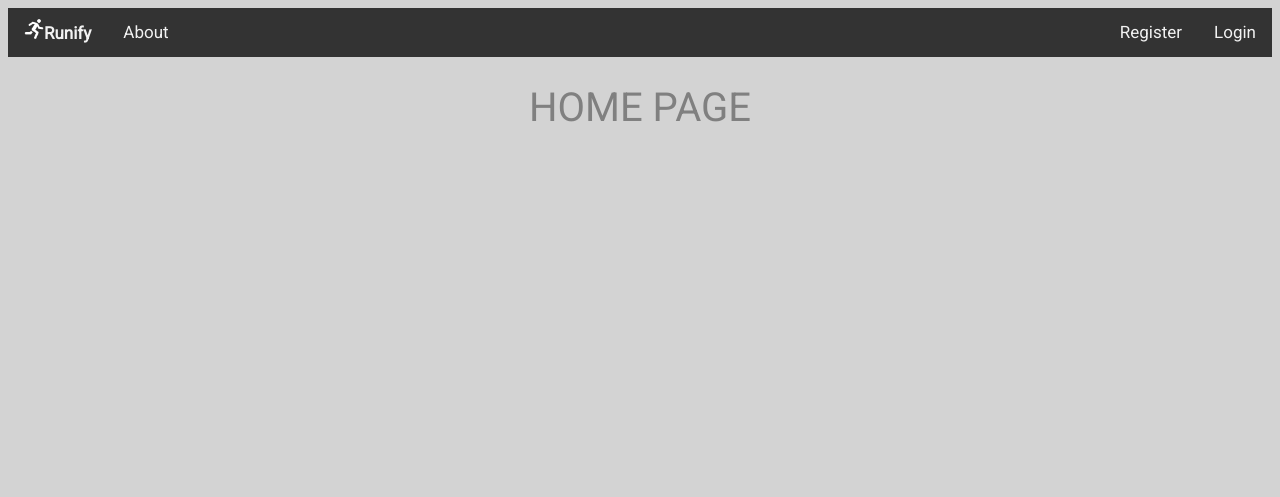
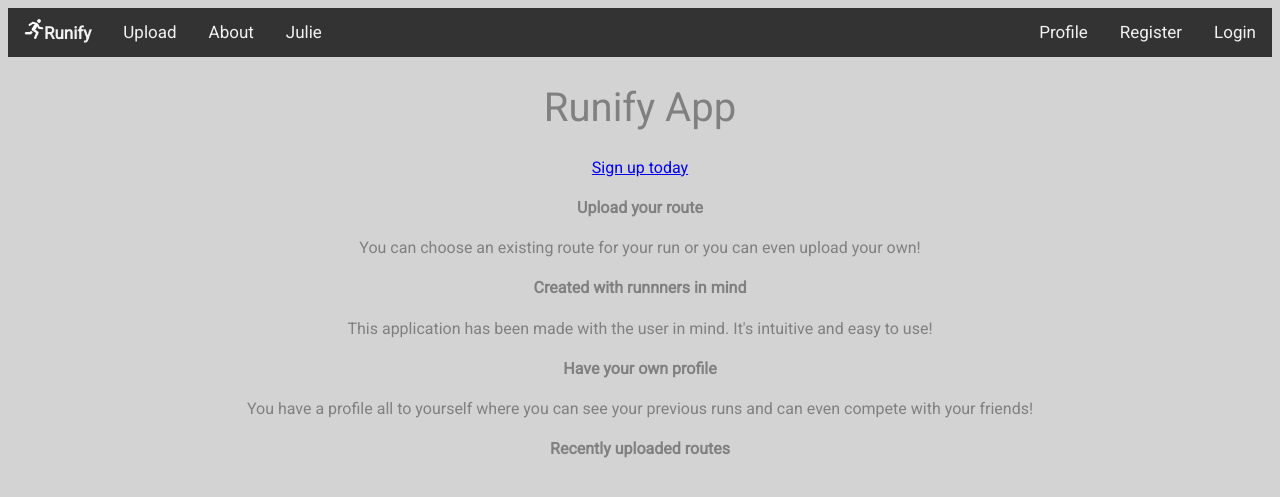
Before and after one commit to 2176708c/ISproject, a Flask app: page / in a window 1280 px wide. Shown: the top 497 px of the page. Run offline with Flask 2, Linux system fonts and the light colour scheme; some libraries are stand-ins or nearby versions.

Commit message:
Changed the home page so it prints some info before the uploaded files.

```diff
--- a/Flask/templates/home.html
+++ b/Flask/templates/home.html
@@ -1,6 +1,54 @@
-{% extends "base.html" %}
-{% block title %} - Home{% endblock %}
-{% block body %}
-    <h1>HOME PAGE</h1>
+<!DOCTYPE html>
+<html lang=en>
+    <head>
+        {% block head %}
+        <meta charset="UTF-8">
+            <meta name="viewport" content="width=device-width, initial-scale=1, shrink-to-fit=no">
+                <link rel="stylesheet" type="text/css" href="{{ url_for('static', filename='css/main.css') }}">
+                    <link rel="icon" href="static/images/running.png" type="image/gif" sizes="256x256">
+                        <script src="https://ajax.googleapis.com/ajax/libs/jquery/3.2.1/jquery.min.js"></script>
 
-{% endblock body %}
+
+                        <title>Runify{% block title %}{% endblock title %}</title>
+                        {% endblock head %}
+                        {% block head2 %}{% endblock head2 %}
+                        </head>
+    <body>
+
+        <div class="topnav">
+            <a href="{{ url_for('home') }}"><img src="{{ url_for('static', filename='image/running-white.png') }}" alt="Runify"
+                style="max-height:20px; margin-top:-3px "><b>Runify</b></a>
+            <a href="{{ url_for('upload') }}">Upload</a>
+            <a href="{{ url_for('about') }}">About</a>
+            <a href="{{ url_for('julie') }}">Julie</a>
+            <a href="{{ url_for('login') }}" style="float:right">Login</a>
+            <a href="{{ url_for('register') }}" style="float:right">Register</a>
+            <a href="{{ url_for('profile') }}" style="float:right">Profile</a>
+        </div>
+
+        <div class="jumbotron">
+           <h1>Runify App</h1>
+           <p class="lead"></p>
+           <p><a class="btn btn-lg btn-success" href="{{ url_for('register') }}" role="button">Sign up today</a></p>
+       </div>
+
+       <div class="row marketing">
+            <div class="col-lg-6">
+                <h4>Upload your route</h4>
+                <p>You can choose an existing route for your run or you can even upload your own!</p>
+
+                <h4>Created with runnners in mind</h4>
+                <p>This application has been made with the user in mind. It's intuitive and easy to use!</p>
+
+                <h4>Have your own profile</h4>
+                <p>You have a profile all to yourself where you can see your previous runs and can even compete with your friends!</p>
+            </div>
+       </div>
+
+       <div>
+         <h4>Recently uploaded routes</h4>
+
+
+        {% block body %}{% endblock body %}
+    </body>
+</html>
```
